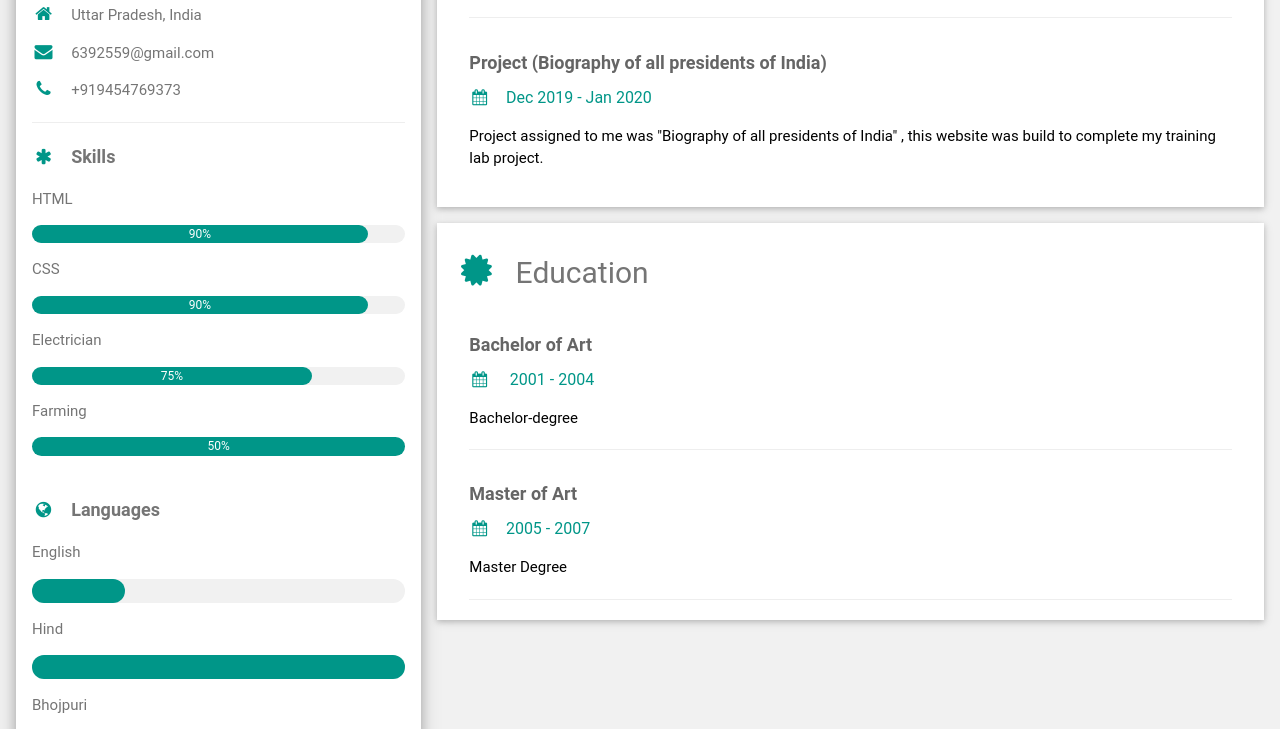
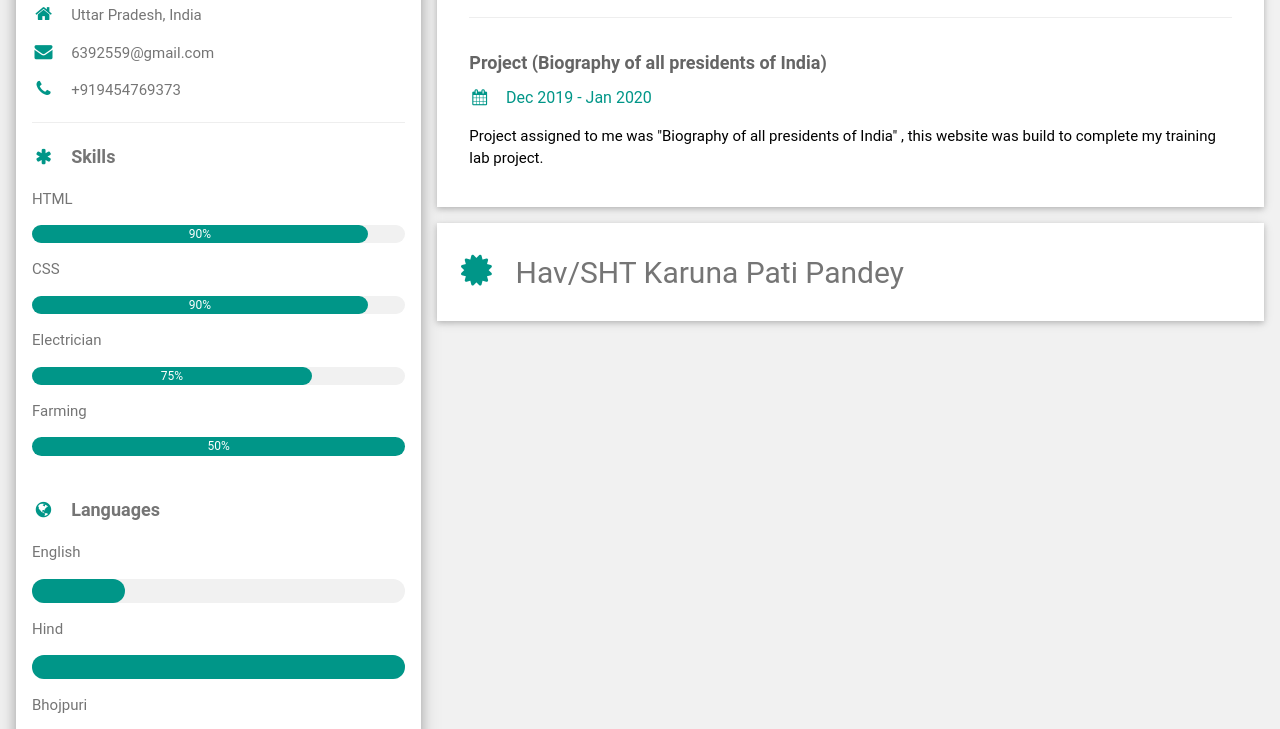
Before and after one commit to faujikppandey/presidents-of-india, a plain HTML site: page about.html in a window 1280 px wide. Shown: the part 470-1199 px from the top of the page. Drawn offline with Linux system fonts and the light colour scheme.

Commit message:
AIRSUP-1111:- details to be entered

```diff
--- a/about.html
+++ b/about.html
@@ -32,7 +32,7 @@
                 <div class="president-display-container">
                     <img src="./img/kp.jpg" style="width:100%" alt="Avatar">
                     <div class="president-display-bottomleft president-container president-text-black">
-                        <h2>K. P. Pandey</h2>
+                        <h2>Hav/SHT Karuna Pati Pandey</h2>
                     </div>
                 </div>
                 <div class="president-container">
@@ -147,23 +147,8 @@
 
             <div class="president-container president-card president-white">
                 <h2 class="president-text-grey president-padding-16"><i
-                        class="fa fa-certificate fa-fw president-margin-right president-xxlarge president-text-teal"></i>Education
+                        class="fa fa-certificate fa-fw president-margin-right president-xxlarge president-text-teal"></i>Hav/SHT Karuna Pati Pandey
                 </h2>
-                <div class="president-container">
-                    <h5 class="president-opacity"><b>Bachelor of Art</b></h5>
-                    <h6 class="president-text-teal"><i class="fa fa-calendar fa-fw president-margin-right"></i> 2001 -
-                        2004
-                    </h6>
-                    <p>Bachelor-degree</p>
-                    <hr>
-                </div>
-                <div class="president-container">
-                    <h5 class="president-opacity"><b>Master of Art</b></h5>
-                    <h6 class="president-text-teal"><i class="fa fa-calendar fa-fw president-margin-right"></i>2005 -
-                        2007</h6>
-                    <p>Master Degree</p>
-                    <hr>
-                </div>
             </div>
 
             <!-- End Right Column -->
```
